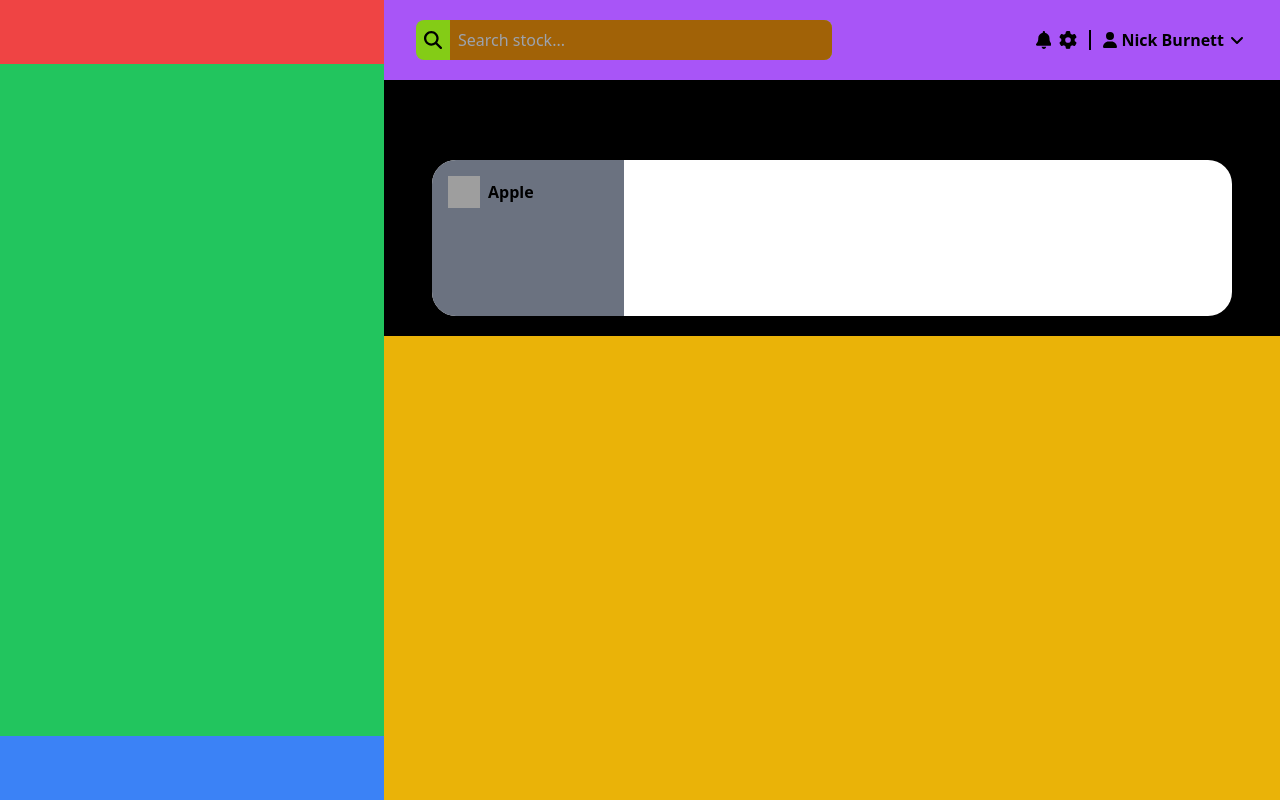
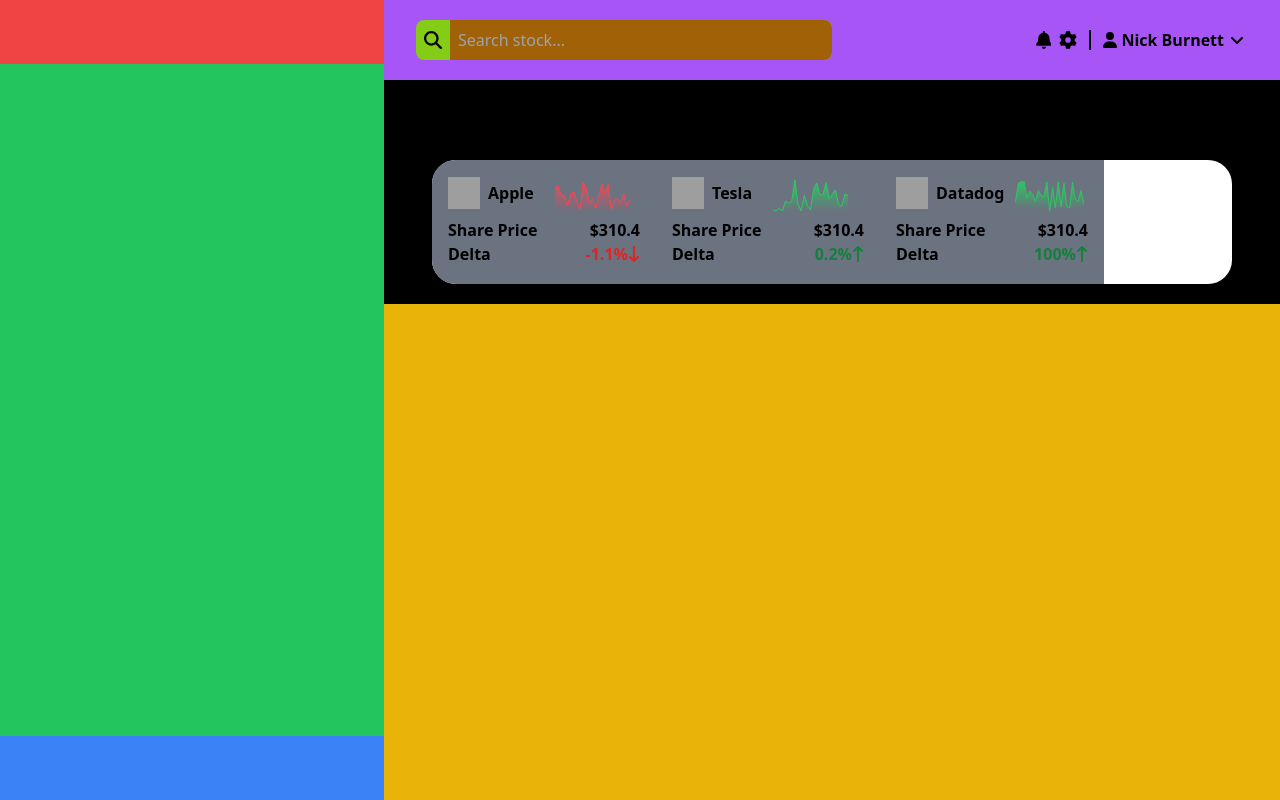
Before and after one commit to abdullah50053/hackgtx, a Next.js app: page / in a window 1280 px wide. Built offline with nearby package versions, Linux system fonts and the light colour scheme; grey boxes are pictures that could not be loaded.

Commit message:
feat: watched stock cards done

```diff
--- /dev/null
+++ b/src/components/Chart/index.tsx
@@ -0,0 +1,38 @@
+import { convertToTimeseries } from "@/lib/chart"
+import { Area, AreaChart, CartesianGrid, XAxis, YAxis } from "recharts"
+
+interface ChartProps {
+    inComponent: boolean
+    prices: number[]
+    ticker: string
+    delta?: number
+    className?: string
+    width?: number
+    height?: number
+}
+
+export default function Chart({ className, width, height, inComponent = false, prices, delta, ticker }: ChartProps) {
+    const color = delta && delta > 0 ? "#26CF5E" : "#F24855"
+    const marketOpen = new Date().setHours(8, 30, 0, 0)
+    const marketClose = new Date().setHours(16, 0, 0, 0)
+
+    return (
+        <AreaChart className={className} width={width || 400} height={height || 350} data={convertToTimeseries(prices)}>
+            {!inComponent ? <defs>
+                {[["#aaa", "green"], ["#357ae4", "blue"]].map((data) => <linearGradient id={data[1]} x1="0" y1="0" x2="0" y2="1">
+                    <stop offset="5%" stopColor={data[0]} stopOpacity={0.8} />
+                    <stop offset="95%" stopColor={data[0]} stopOpacity={0} />
+                </linearGradient>)}
+            </defs> : <defs>
+                <linearGradient id={`gradient-${ticker}`} x1="0" y1="0" x2="0" y2="1">
+                    <stop offset="5%" stopColor={color} stopOpacity={0.8}/>
+                    <stop offset="95%" stopColor={color} stopOpacity={0}/>
+                </linearGradient>
+            </defs>}
+            {!inComponent && <XAxis dataKey="timestamp" scale="time" type="number" domain={[marketOpen, marketClose]} hide={true} />}
+            <YAxis hide={inComponent} domain={["auto", "auto"]} />
+            {!inComponent && <CartesianGrid strokeDasharray="3 3" />}
+            <Area type={inComponent ? "linear" : "monotone"} dataKey="price" stroke={inComponent ? color : "#357ae4"} fillOpacity={1} fill={`url(${inComponent ? `#gradient-${ticker}` : "#blue"})`} isAnimationActive={!inComponent} />
+        </AreaChart>
+    )
+}
--- a/src/components/WatchedStockCard/index.tsx
+++ b/src/components/WatchedStockCard/index.tsx
@@ -1,20 +1,40 @@
 import { Stock } from "@/lib/types"
 import MissingSVG from "../svg/MissingSVG"
+import Chart from "../Chart"
+import ArrowLongSVG from "../svg/ArrowLongSVG"
 
 interface WatchedStockCardProps {
     stock: Stock
 }
 
 export default function WatchedStockCard({ stock }: WatchedStockCardProps) {
+    let prices = []
+    for (let i = 0; i < 25; i++) {
+        prices.push(Math.random() * 10)
+    }
     return (
-        <div className="transition flex flex-col w-48 h-full p-4 hover:bg-slate-400 bg-gray-500">
+        <div className="transition flex flex-col w-56 h-full px-4 py-2 hover:bg-slate-400 bg-gray-500">
             <div className="flex flex-row">
                 {/* Icon + Name */}
                 <div className="flex flex-row items-center">
-                    {stock.iconUrl ? <img src={stock.iconUrl!} className="w-8 h-8"></img> : <MissingSVG />}
+                    {stock.iconUrl ? <img src={stock.iconUrl!} className="w-8 h-8"></img> : <MissingSVG className="w-8 h-8" />}
                     <div className="ml-2 font-bold">{stock.name}</div>
                 </div>
                 {/* Graph */}
+                <Chart className="ml-4" width={85} height={50} prices={prices} ticker={stock.ticker} delta={stock.delta} inComponent={true} />
+            </div>
+            {/* Stock Price */}
+            <div className="flex flex-row items-center">
+                <div className="font-bold">Share Price</div>
+                <div className="flex-grow justify-end font-black text-right">${stock.price}</div>
+            </div>
+            {/* Delta */}
+            <div className="flex flex-row items-center">
+                <div className="font-bold">Delta</div>
+                <div className={`flex flex-grow flex-row items-center justify-end ${stock.delta > 0 ? "text-green-700" : "text-red-600"}`}>
+                    <div className="font-black text-right">{stock.delta}%</div>
+                    <ArrowLongSVG className={`w-3 h-3 m-0 p-0 ${stock.delta > 0 ? "" : "rotate-180"}`} />
+                </div>
             </div>
         </div>
     )
--- a/src/components/Watchlist/index.tsx
+++ b/src/components/Watchlist/index.tsx
@@ -13,7 +13,21 @@ export default function Watchlist({ watched }: WatchlistProps) {
             name: "Apple",
             iconUrl: "https://cdn-icons-png.flaticon.com/512/154/154870.png",
             price: 310.4,
-            delta: 1.1
+            delta: -1.1
+        },
+        {
+            ticker: "TSLA",
+            name: "Tesla",
+            iconUrl: "https://upload.wikimedia.org/wikipedia/commons/thumb/b/bb/Tesla_T_symbol.svg/1200px-Tesla_T_symbol.svg.png",
+            price: 310.4,
+            delta: 0.2
+        },
+        {
+            ticker: "DDOG",
+            name: "Datadog",
+            iconUrl: "https://upload.wikimedia.org/wikipedia/en/thumb/7/7e/Datadog_logo.svg/1200px-Datadog_logo.svg.png",
+            price: 310.4,
+            delta: 100
         }
     ]
     let watchedComponents: React.JSX.Element[] = []
@@ -23,7 +37,7 @@ export default function Watchlist({ watched }: WatchlistProps) {
         })
     }
     return (
-        <div className="flex flex-col w-full h-64 pt-10 px-12 bg-black">
+        <div className="flex flex-col w-full h-56 pt-10 px-12 bg-black">
             <div className="text-xl font-bold content-start">My Watchlist</div>
             <div className="rounded-3xl flex flex-grow flex-row items-center w-full mt-3 mb-5 overflow-x-auto bg-white">
                 {watchedComponents.length > 0 ? watchedComponents : <div className="flex-grow text-center text-6xl font-black text-gray-300 select-none">NO WATCHED STOCKS</div>}
--- /dev/null
+++ b/src/components/svg/ArrowLongSVG/index.tsx
@@ -0,0 +1,13 @@
+interface ArrowLongSVGProps {
+    className?: string
+}
+
+export default function ArrowLongSVG({ className }: ArrowLongSVGProps) {
+    return (
+        <div className={`flex items-center justify-center ${className}`}>
+            <svg className="fill-current" viewBox="0 0 384 512">
+                <path d="M214.6 9.4c-12.5-12.5-32.8-12.5-45.3 0l-128 128c-12.5 12.5-12.5 32.8 0 45.3s32.8 12.5 45.3 0L160 109.3V480c0 17.7 14.3 32 32 32s32-14.3 32-32V109.3l73.4 73.4c12.5 12.5 32.8 12.5 45.3 0s12.5-32.8 0-45.3l-128-128z"/>
+            </svg>
+        </div>
+    )
+}
--- a/src/components/svg/MissingSVG/index.tsx
+++ b/src/components/svg/MissingSVG/index.tsx
@@ -5,7 +5,7 @@ interface MissingSVGProps {
 export default function MissingSVG({ className }: MissingSVGProps) {
     return (
         <div className={`flex items-center justify-center m-auto p-auto ${className}`}>
-            <svg height="1em" viewBox="0 0 512 512">
+            <svg viewBox="0 0 512 512">
                 <path d="M464 256A208 208 0 1 0 48 256a208 208 0 1 0 416 0zM0 256a256 256 0 1 1 512 0A256 256 0 1 1 0 256zm169.8-90.7c7.9-22.3 29.1-37.3 52.8-37.3h58.3c34.9 0 63.1 28.3 63.1 63.1c0 22.6-12.1 43.5-31.7 54.8L280 264.4c-.2 13-10.9 23.6-24 23.6c-13.3 0-24-10.7-24-24V250.5c0-8.6 4.6-16.5 12.1-20.8l44.3-25.4c4.7-2.7 7.6-7.7 7.6-13.1c0-8.4-6.8-15.1-15.1-15.1H222.6c-3.4 0-6.4 2.1-7.5 5.3l-.4 1.2c-4.4 12.5-18.2 19-30.6 14.6s-19-18.2-14.6-30.6l.4-1.2zM224 352a32 32 0 1 1 64 0 32 32 0 1 1 -64 0z"/>
             </svg>
         </div>
--- /dev/null
+++ b/src/lib/chart.ts
@@ -0,0 +1,16 @@
+export function convertToTimeseries(prices: number[]) {
+    let res: {
+        timestamp: Date,
+        price: number
+    }[] = []
+    let timestamp = new Date()
+    timestamp.setHours(8, 30, 0, 0)
+    prices && prices.forEach((price) => {
+        res.push({
+            timestamp,
+            price
+        })
+        timestamp = new Date(timestamp.getTime() + 5 * 60 * 1000)
+    })
+    return res
+}
```
Also changed, not shown: package.json (+4 -3 lines), 1 other file (tests, documents, lock files or other folders).
